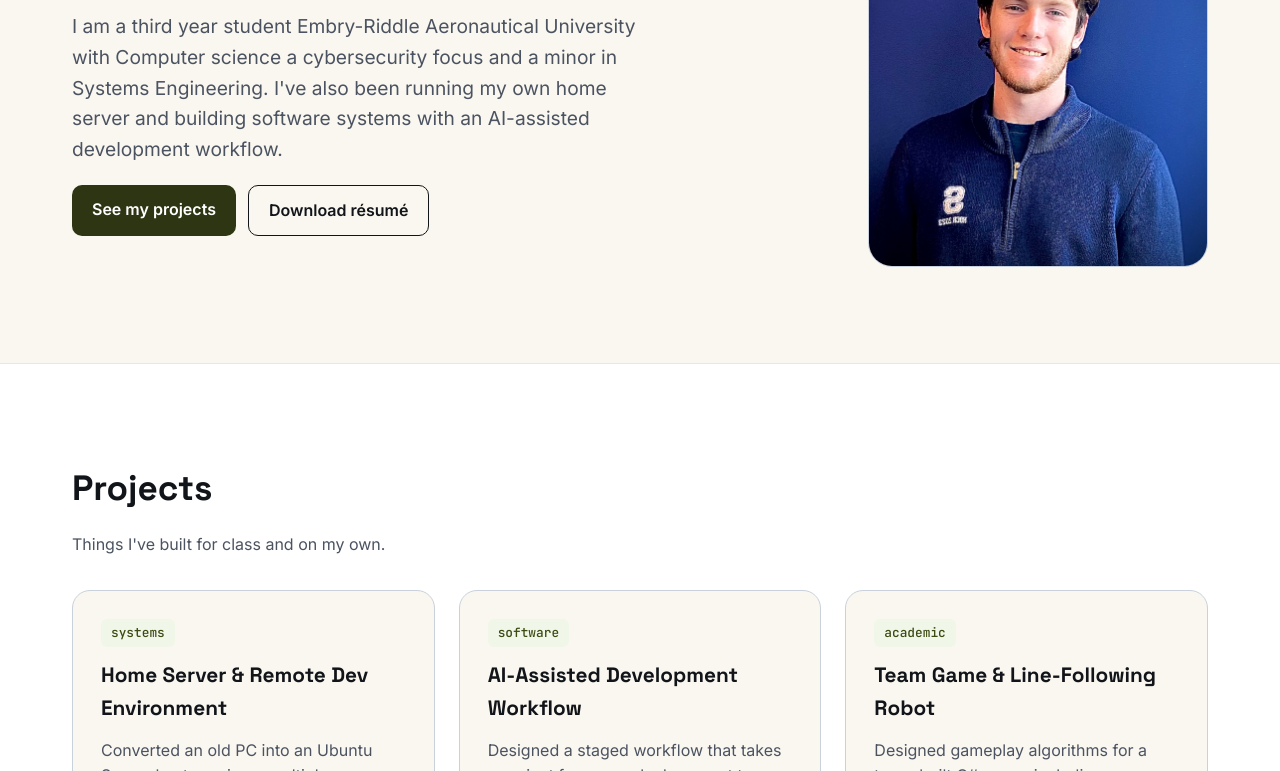
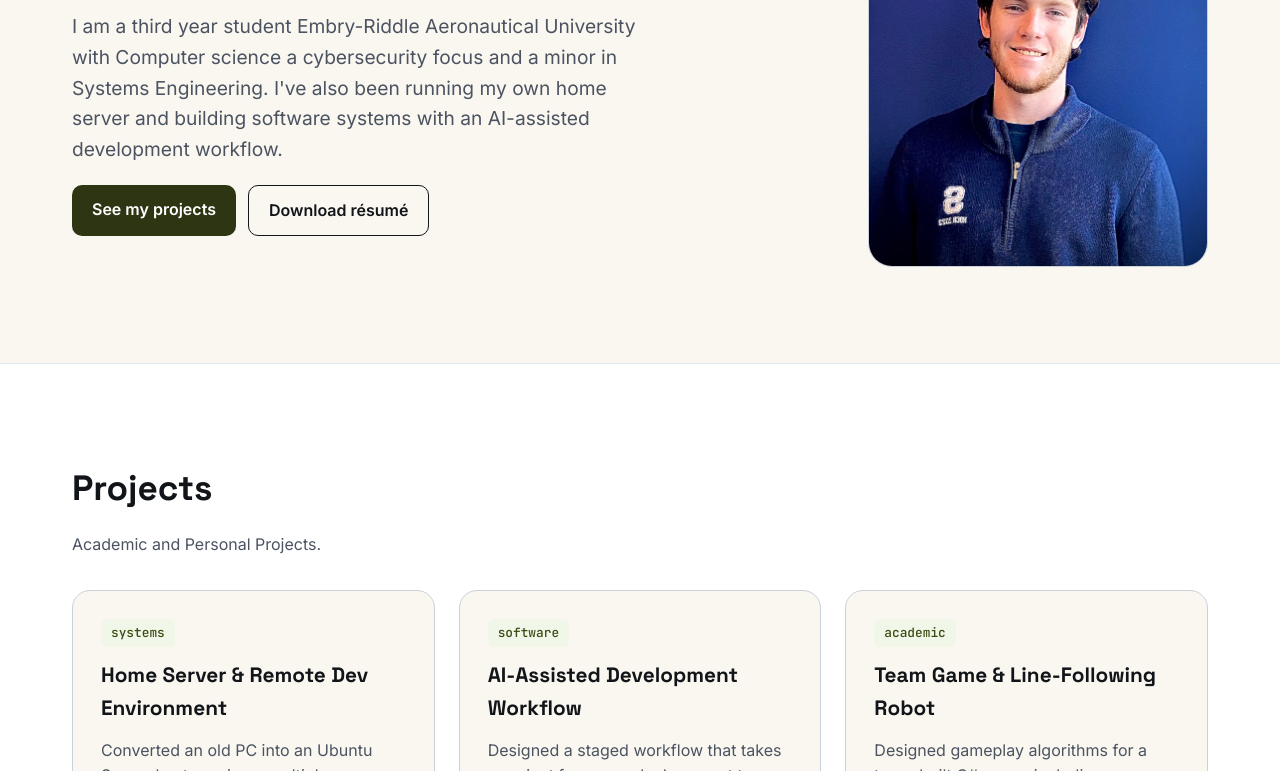
Before and after one commit to Sawdalt/Sawdalt.github.io, a plain HTML site: page index.html in a window 1280 px wide. Shown: the part 329-1100 px from the top of the page. Drawn offline with Linux system fonts and the light colour scheme.

Commit message:
Update index.html

```diff
--- a/index.html
+++ b/index.html
@@ -55,7 +55,7 @@
     <section id="projects" class="projects">
       <div class="container">
         <h2>Projects</h2>
-        <p class="section-intro">Things I've built for class and on my own.</p>
+        <p class="section-intro">Academic and Personal Projects.</p>
 
         <div class="project-grid">
           <article class="card">
```
